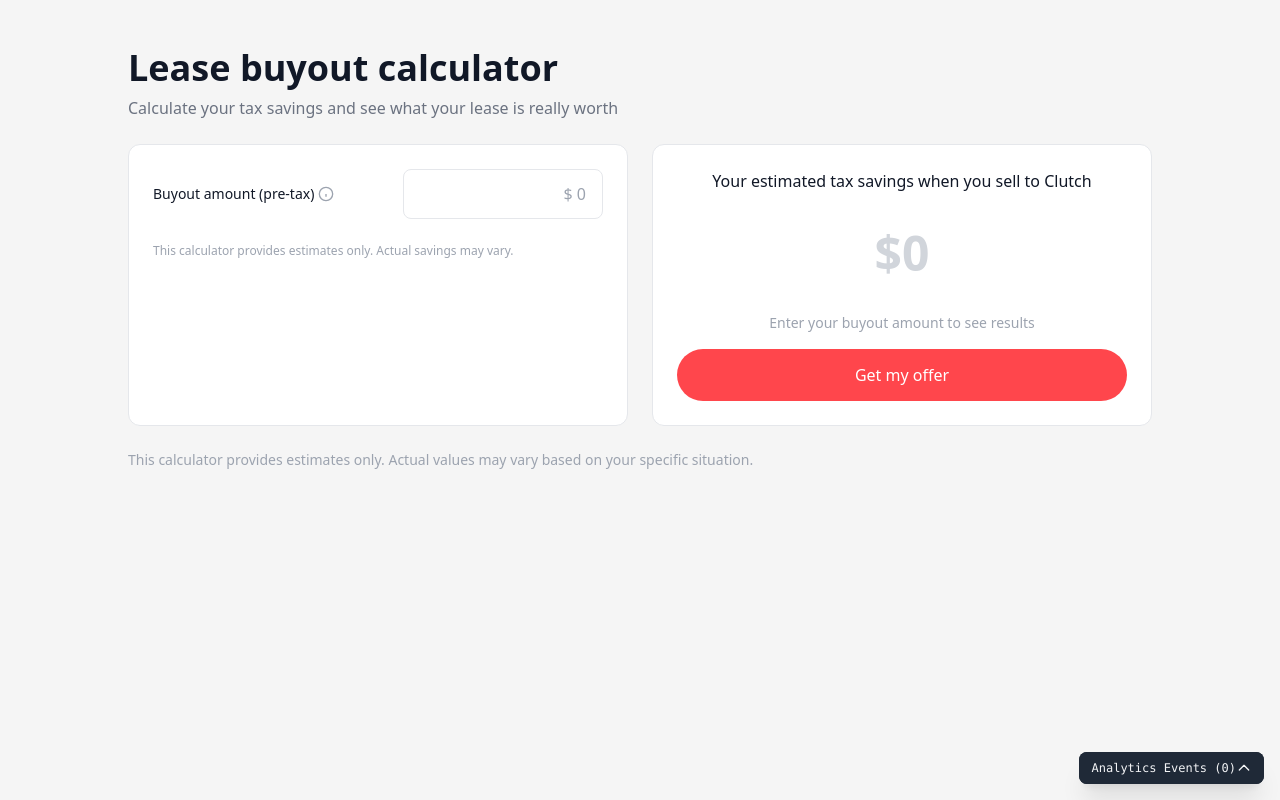
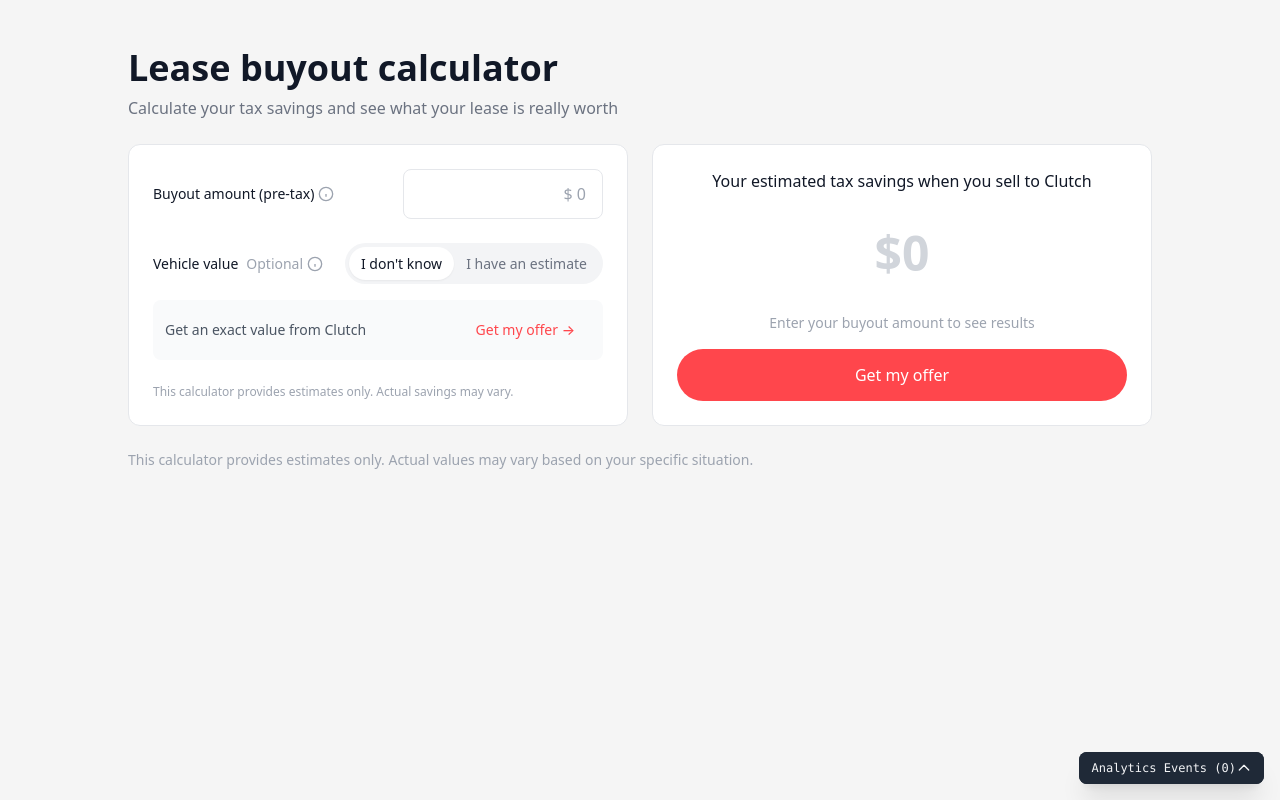
Before and after one commit to bensteffler/clutch-lease-calculator, a Next.js app: page / in a window 1280 px wide. Built offline with nearby package versions, Linux system fonts and the light colour scheme.

Commit message:
Add back vehicle value input for CTA transition
Keeps the form engaging with vehicle value toggle:
- "I don't know" shows inline Get Offer CTA
- "I have an estimate" shows value input

Co-Authored-By: Claude Opus 4.5 <noreply@anthropic.com>

```diff
--- a/src/components/Calculator.tsx
+++ b/src/components/Calculator.tsx
@@ -2,11 +2,14 @@
 
 import { useState, useCallback } from 'react'
 import { CurrencyInput } from './CurrencyInput'
+import { VehicleValueInput } from './VehicleValueInput'
 import { formatCurrency } from '@/lib/calc'
 import { trackEvent } from '@/lib/analytics'
 
 export function Calculator() {
   const [buyoutAmount, setBuyoutAmount] = useState(0)
+  const [unknownVehicleValue, setUnknownVehicleValue] = useState(true)
+  const [vehicleValue, setVehicleValue] = useState<number | undefined>()
 
   // Simple calculation: 13% HST on residual value
   const taxRate = 0.13
@@ -18,6 +21,14 @@ export function Calculator() {
       trackEvent('buyout_entered', { amount: value })
     }
     setBuyoutAmount(value)
+  }, [])
+
+  const handleVehicleValueChange = useCallback((value: number | undefined) => {
+    setVehicleValue(value)
+  }, [])
+
+  const handleUnknownValueChange = useCallback((unknown: boolean) => {
+    setUnknownVehicleValue(unknown)
   }, [])
 
   const handleCtaClick = useCallback(() => {
@@ -37,6 +48,15 @@ export function Calculator() {
           required
           tooltip="The total amount to buy out your lease before tax. Contact your leasing company for a buyout quote."
         />
+
+        <div className="mt-6">
+          <VehicleValueInput
+            value={vehicleValue}
+            onChange={handleVehicleValueChange}
+            unknownValue={unknownVehicleValue}
+            onUnknownChange={handleUnknownValueChange}
+          />
+        </div>
 
         <p className="text-xs text-gray-400 mt-6">
           This calculator provides estimates only. Actual savings may vary.
```
Also changed, not shown: 1 other file (tests, documents, lock files or other folders).
